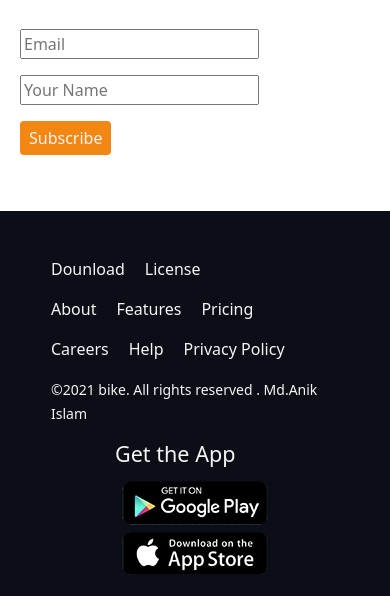
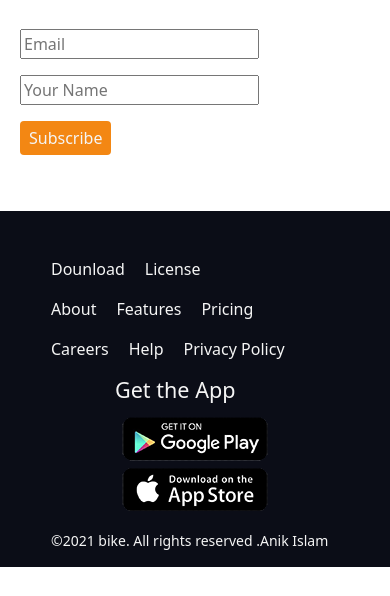
Before and after one commit to mdanikislam/honda-responsive-bootstrap, a plain HTML site: page index.html in a window 390 px wide. Shown: the part 7619-8215 px from the top of the page. After the commit the page ends 8186 px from the top, so only its background shows below. Drawn offline with Linux system fonts and the light colour scheme.

Commit message:
footer responsive

```diff
--- a/index.html
+++ b/index.html
@@ -423,8 +423,9 @@
                             <p class="text-margin">Help</p>
                             <p class="text-margin">Privacy Policy</p>
                         </div>
-                        <div>
-                            <p class="copyright"><small>©2021 bike. All rights reserved . Md.Anik Islam</small></p>
+                        <div class="copyright">
+                            <p style="margin:0; display:inline-block;"><small>©2021 bike. All rights reserved .Anik
+                                    Islam</small></p>
                         </div>
                     </div>
 
--- a/style.css
+++ b/style.css
@@ -66,5 +66,12 @@ footer {
         flex-direction: column;
 
     }
-
+    footer{
+        position: relative;
+        padding-bottom: 50px;
+    }
+ .copyright{
+     position: absolute;
+     bottom: 15px;
+ }
 }
```
